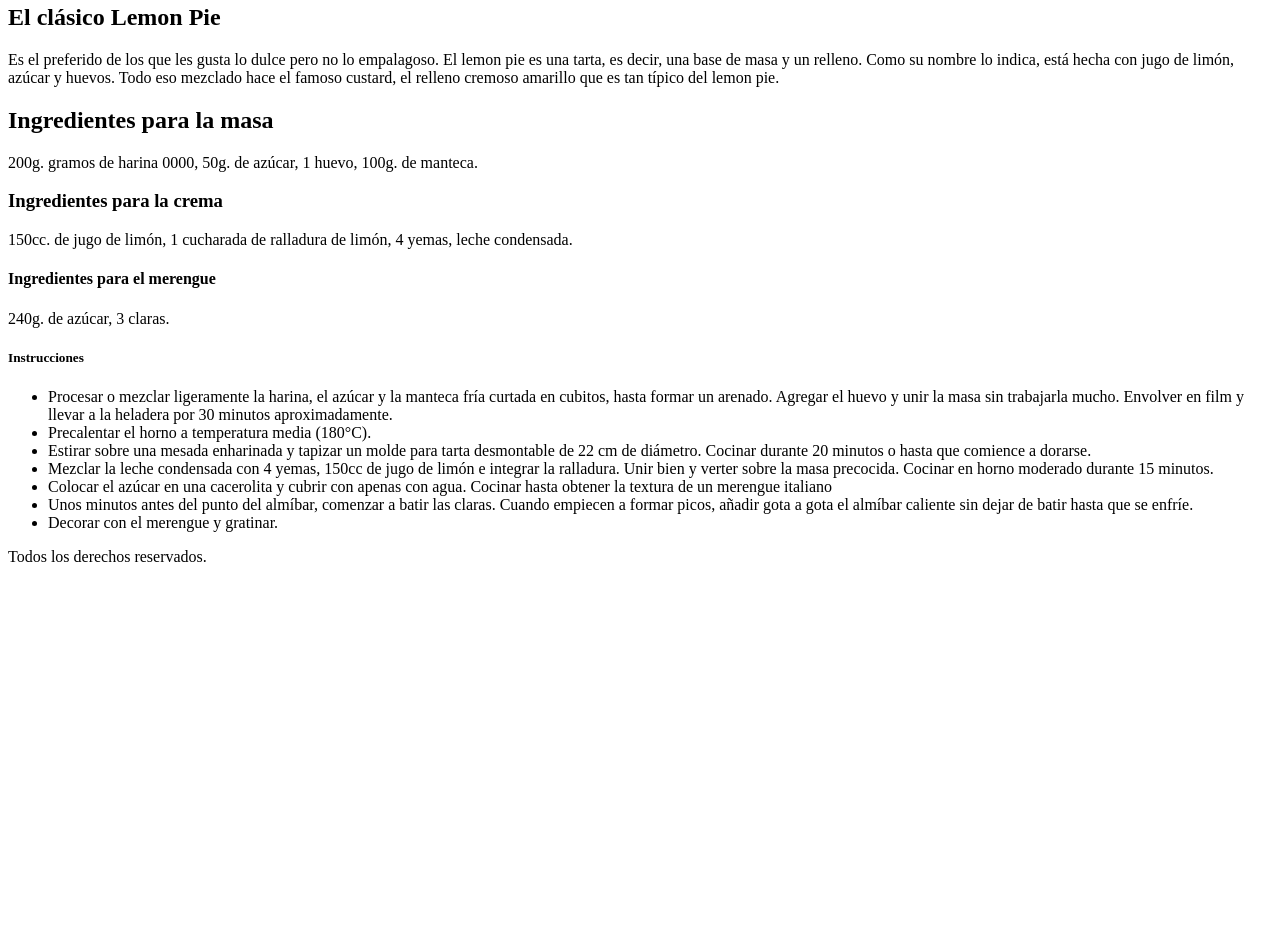
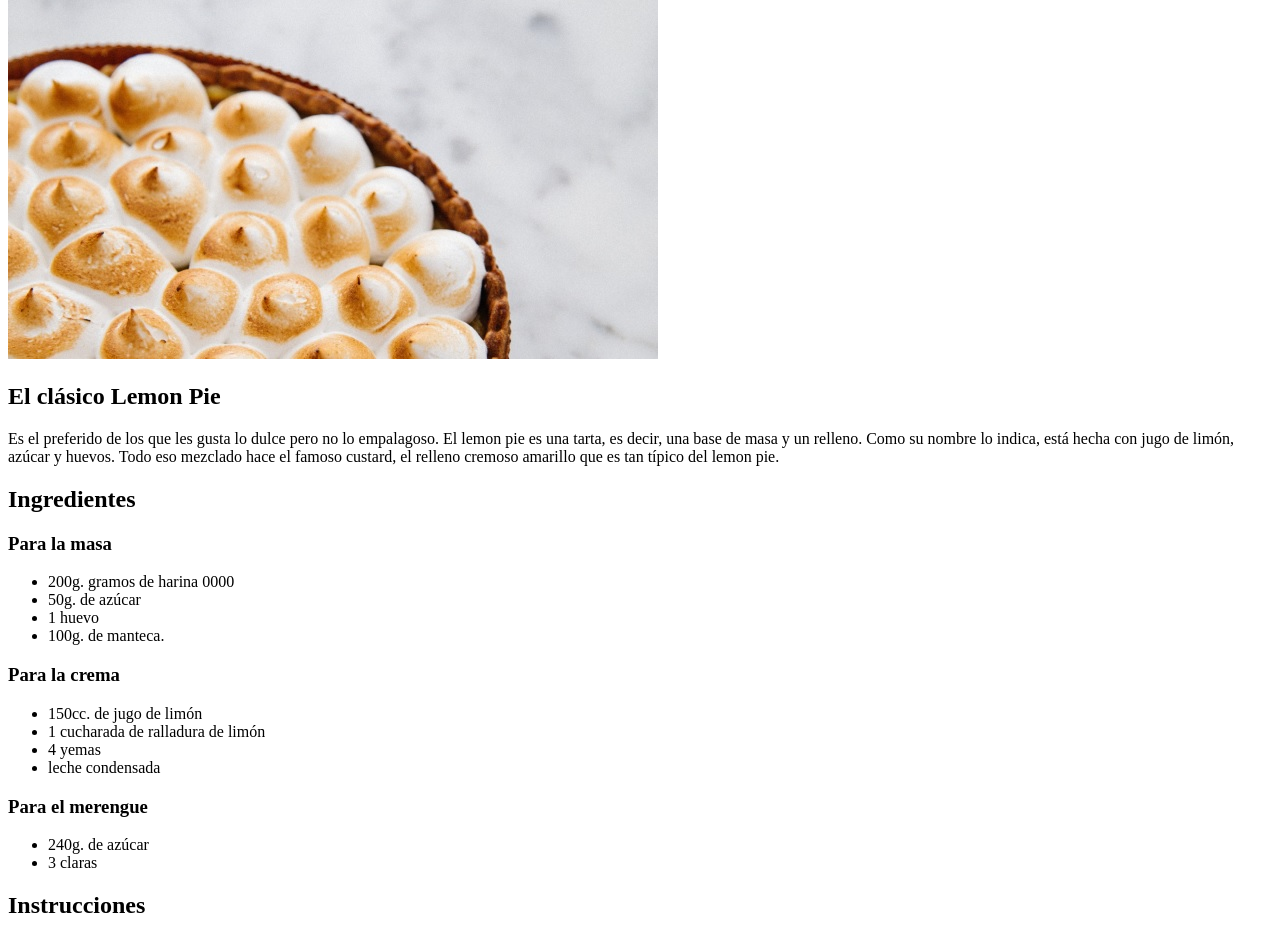
Before and after one commit to diegosnt/fe1eje01, a plain HTML site: page index.html in a window 1280 px wide. Shown: the part 42-978 px from the top of the page. Before the commit the page ends 800 px from the top, so only its background shows below. Drawn offline with Linux system fonts and the light colour scheme.

Commit message:
Segundo commit imagenes y listas

```diff
--- a/index.html
+++ b/index.html
@@ -8,44 +8,62 @@
 
 <body>
     <header>
-        <img src="" alt="Logo Front End 1">
+        <img src="/img/front.jpg" alt="Logo Front End 1">
     </header>
+    <main>
 
-
-    <main>
         <section>
+            <img src="/img/lemon-pie.jpg" alt="lemon pie">
             <h1>El clásico Lemon Pie</h1>
-            <p>Es el preferido de los que les gusta lo dulce pero no lo empalagoso. El lemon pie es una tarta, es decir, una base de masa y un relleno. Como su nombre lo indica, está hecha con jugo de limón, azúcar y huevos. Todo eso mezclado hace el famoso custard, el relleno cremoso amarillo que es tan típico del lemon pie.
+            <p>Es el preferido de los que les gusta lo dulce pero no lo empalagoso. El lemon pie es una tarta, es decir,
+                una base de masa y un relleno. Como su nombre lo indica, está hecha con jugo de limón, azúcar y huevos.
+                Todo eso mezclado hace el famoso custard, el relleno cremoso amarillo que es tan típico del lemon pie.
             </p>
         </section>
 
         <section>
-            <h2>Ingredientes para la masa</h2>
-            <p>200g. gramos de harina 0000, 50g. de azúcar, 1 huevo, 100g. de manteca.</p>
+            <h2>Ingredientes</h2>
+            <h3>Para la masa</h3>
+            <ul>
+                <li>200g. gramos de harina 0000</li>
+                <li>50g. de azúcar</li>
+                <li>1 huevo</li>
+                <li>100g. de manteca.</li>
+            </ul>
+
+            <h3>Para la crema</h3>
+            <ul>
+                <li>150cc. de jugo de limón</li>
+                <li>1 cucharada de ralladura de limón</li>
+                <li>4 yemas</li>
+                <li>leche condensada</li>
+            </ul>
+
+            <h3>Para el merengue</h3>
+            <ul>
+                <li>240g. de azúcar</li>
+                <li>3 claras</li>
+            </ul>
         </section>
 
         <section>
-            <h3>Ingredientes para la crema</h3>
-            <p>150cc. de jugo de limón, 1 cucharada de ralladura de limón, 4 yemas, leche condensada.</p>
-        </section>
-
-        <section>
-            <h4>Ingredientes para el merengue</h4>
-            <p>240g. de azúcar, 3 claras.</p>
-        </section>
-
-        <section>
-            <h5>Instrucciones</h5>
+            <h2>Instrucciones</h2>
             <section>
-                <ul>
-                    <li>Procesar o mezclar ligeramente la harina, el azúcar y la manteca fría curtada en cubitos, hasta formar un arenado. Agregar el huevo y unir la masa sin trabajarla mucho. Envolver en film y llevar a la heladera por 30 minutos aproximadamente.</li>
+                <ol>
+                    <li>Procesar o mezclar ligeramente la harina, el azúcar y la manteca fría curtada en cubitos, hasta
+                        formar un arenado. Agregar el huevo y unir la masa sin trabajarla mucho. Envolver en film y
+                        llevar a la heladera por 30 minutos aproximadamente.</li>
                     <li>Precalentar el horno a temperatura media (180°C).</li>
-                    <li>Estirar sobre una mesada enharinada y tapizar un molde para tarta desmontable de 22 cm de diámetro. Cocinar durante 20 minutos o hasta que comience a dorarse.</li>
-                    <li>Mezclar la leche condensada con 4 yemas, 150cc de jugo de limón e integrar la ralladura. Unir bien y verter sobre la masa precocida. Cocinar en horno moderado durante 15 minutos.</li>
-                    <li>Colocar el azúcar en una cacerolita y cubrir con apenas con agua. Cocinar hasta obtener la textura de un merengue italiano</li>
-                    <li>Unos minutos antes del punto del almíbar, comenzar a batir las claras. Cuando empiecen a formar picos, añadir gota a gota el almíbar caliente sin dejar de batir hasta que se enfríe.</li>
+                    <li>Estirar sobre una mesada enharinada y tapizar un molde para tarta desmontable de 22 cm de
+                        diámetro. Cocinar durante 20 minutos o hasta que comience a dorarse.</li>
+                    <li>Mezclar la leche condensada con 4 yemas, 150cc de jugo de limón e integrar la ralladura. Unir
+                        bien y verter sobre la masa precocida. Cocinar en horno moderado durante 15 minutos.</li>
+                    <li>Colocar el azúcar en una cacerolita y cubrir con apenas con agua. Cocinar hasta obtener la
+                        textura de un merengue italiano</li>
+                    <li>Unos minutos antes del punto del almíbar, comenzar a batir las claras. Cuando empiecen a formar
+                        picos, añadir gota a gota el almíbar caliente sin dejar de batir hasta que se enfríe.</li>
                     <li>Decorar con el merengue y gratinar.</li>
-                </ul>
+                </ol>
             </section>
         </section>
     </main>
@@ -53,4 +71,5 @@
         <p>Todos los derechos reservados.</p>
     </footer>
 </body>
+
 </html>
```
Also changed, not shown: img/front.jpg (added), img/lemon-pie.jpg (added).
